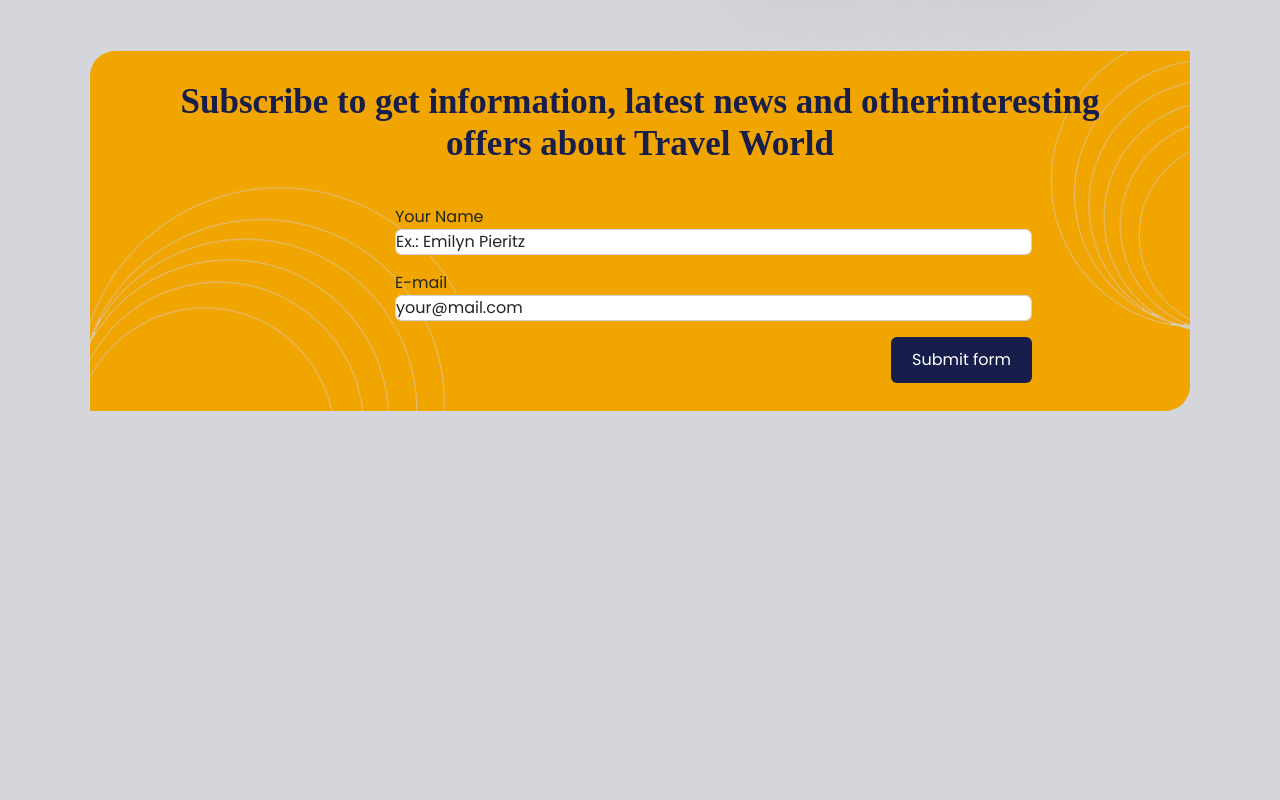
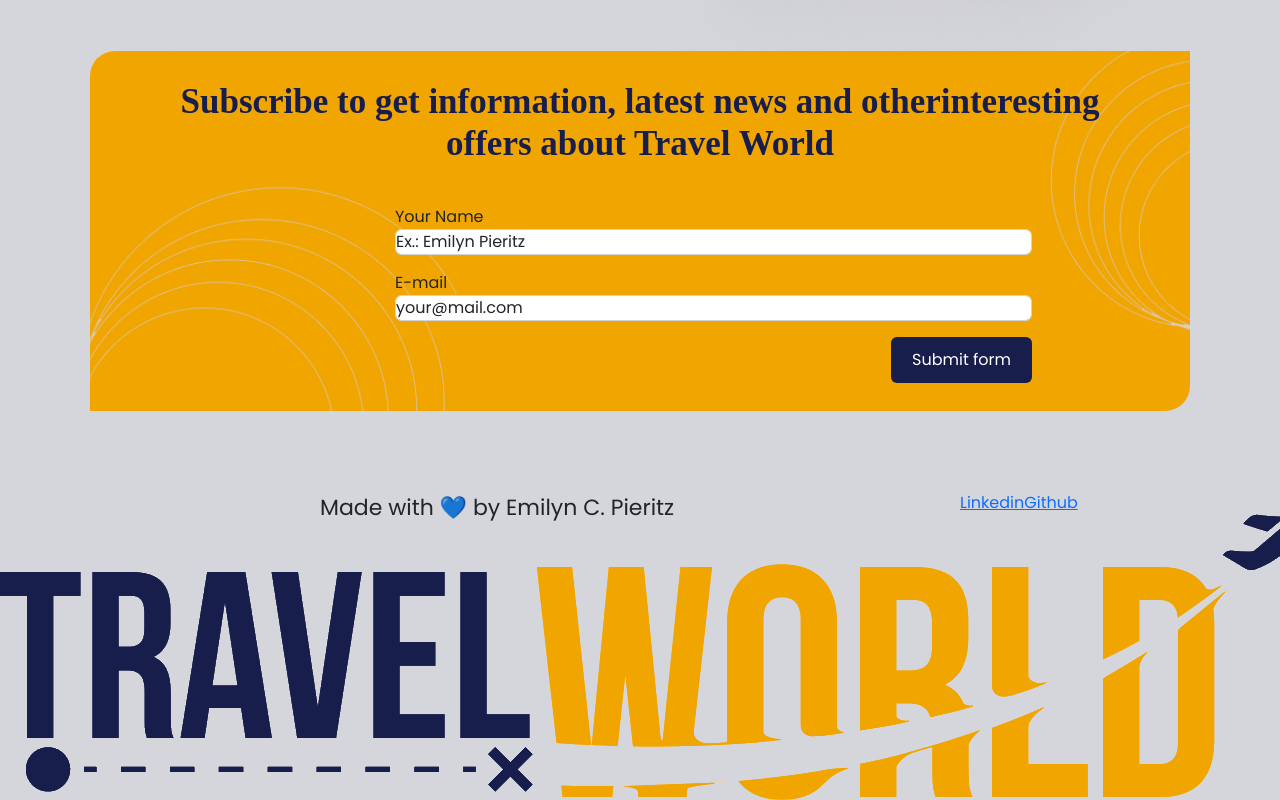
Before and after one commit to ecpieritz/travel-world, an Angular app: page / in a window 1280 px wide. Shown: the part 4049-4849 px from the top of the page. Before the commit the page ends 4540 px from the top, so only its background shows below. Built offline with nearby package versions, Linux system fonts and the light colour scheme; a web font is replaced by a local one.

Commit message:
Added footer HTML

```diff
--- a/src/app/app.component.html
+++ b/src/app/app.component.html
@@ -7,3 +7,4 @@
     <app-contact />
   </div>
 </main>
+<app-footer />
--- a/src/app/app.module.ts
+++ b/src/app/app.module.ts
@@ -9,6 +9,7 @@
 import { DestinationsComponent } from './destinations/destinations.component';
 import { BookingComponent } from './booking/booking.component';
 import { ContactComponent } from './contact/contact.component';
+import { FooterComponent } from './footer/footer.component';
 
 @NgModule({
   declarations: [
@@ -19,7 +20,8 @@
     ServicesComponent,
     DestinationsComponent,
     BookingComponent,
-    ContactComponent
+    ContactComponent,
+    FooterComponent
   ],
   imports: [
     BrowserModule
--- /dev/null
+++ b/src/app/footer/footer.component.html
@@ -0,0 +1,15 @@
+<footer class="tw-footer">
+  <div class="row">
+    <div class="tw-footer__logo col-md-3">
+      <a href="#"><img src="../../assets/img/tw__logo.png" alt="Travel World"></a>
+    </div>
+    <div class="tw-footer__made-by col-md-6">
+      <p>Made with 💙 by Emilyn C. Pieritz</p>
+    </div>
+    <div class="tw-footer__links col-md-3">
+      <a href="https://www.linkedin.com/in/ecpieritz/" target="_blank" rel="noopener noreferrer">Linkedin</a>
+      <a href="https://github.com/ecpieritz" target="_blank" rel="noopener noreferrer">Github</a>
+    </div>
+  </div>
+
+</footer>
--- /dev/null
+++ b/src/app/footer/footer.component.scss
@@ -0,0 +1 @@
+@import '../../styles.scss';
```
Also changed, not shown: src/app/footer/footer.component.ts (added, +10 -0 lines).
